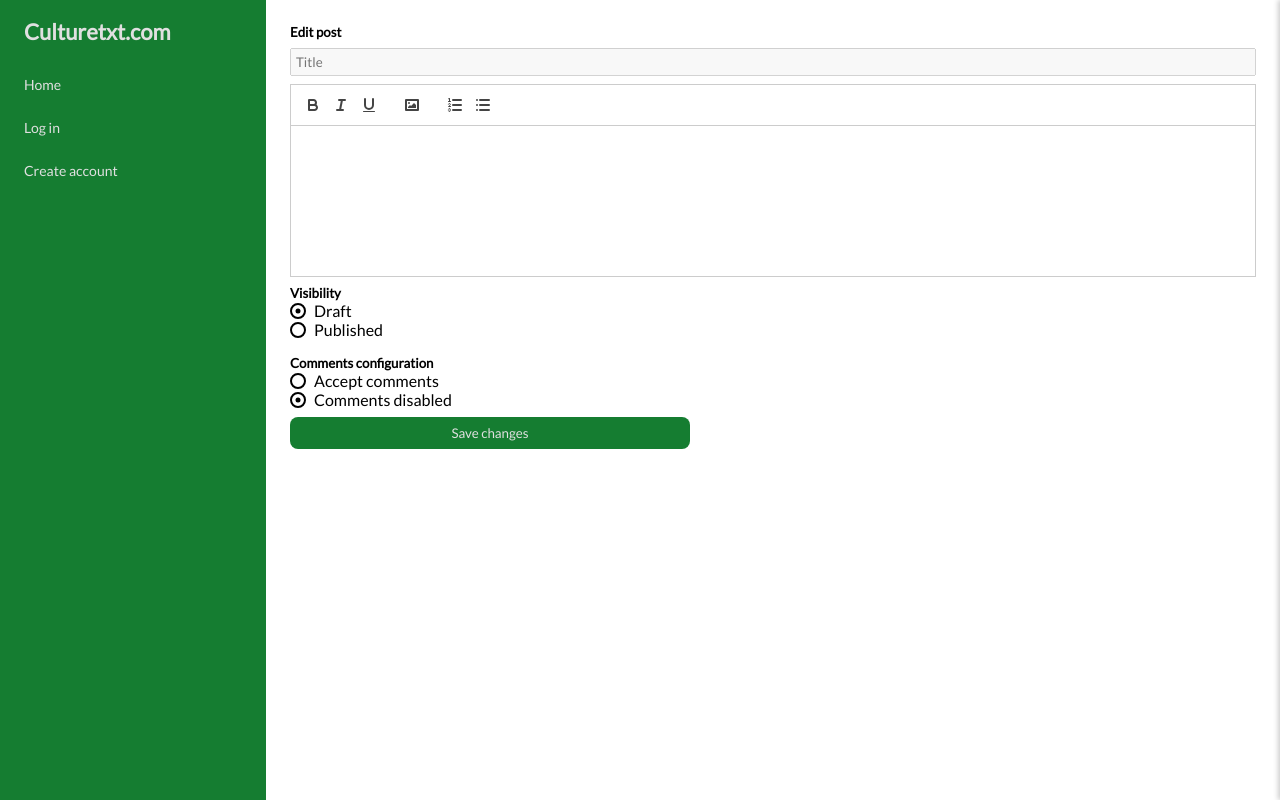
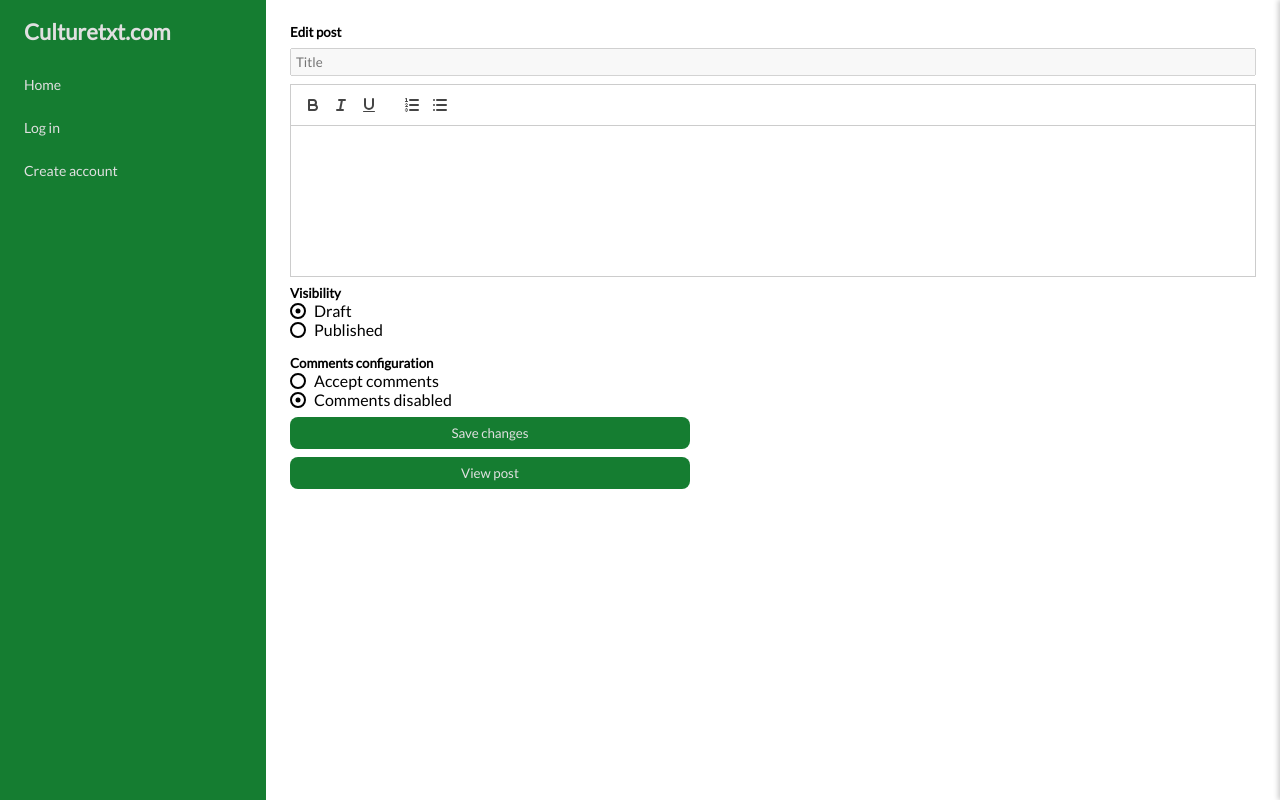
Before and after one commit to ivandax/campodecultura, a React (Vite) app: page /posts/1/edit/1 in a window 1280 px wide. Built offline with nearby package versions, Linux system fonts and the light colour scheme; no server answers.

Commit message:
Remove image support from react quill

```diff
--- a/src/presentation/views/CreateEditPost/CreateEditPost.tsx
+++ b/src/presentation/views/CreateEditPost/CreateEditPost.tsx
@@ -154,7 +154,6 @@ function CreateEditPost() {
           modules={{
             toolbar: [
               ["bold", "italic", "underline"],
-              ["image"],
               [{ list: "ordered" }, { list: "bullet" }],
             ],
           }}
@@ -212,6 +211,7 @@ function CreateEditPost() {
 
         <S.ActionsSection>
           {isEditMode ? (
+            <>
               <MainButton
                 disabled={isLoadingEdit || !user}
                 onClick={(e) => {
@@ -221,6 +221,13 @@ function CreateEditPost() {
               >
                 {isLoadingEdit ? "Saving..." : "Save changes"}
               </MainButton>
+              <MainButton
+                disabled={isLoadingEdit || !user || !postId}
+                onClick={() => navigate(`/posts/${userId}/view/${postId}`)}
+              >
+                View post
+              </MainButton>
+            </>
           ) : (
             <MainButton type="submit" disabled={isLoadingCreate || !user}>
               {isLoadingCreate ? "Saving..." : "Save and exit"}
```
Lines whose indentation alone changed are shown as unchanged.
